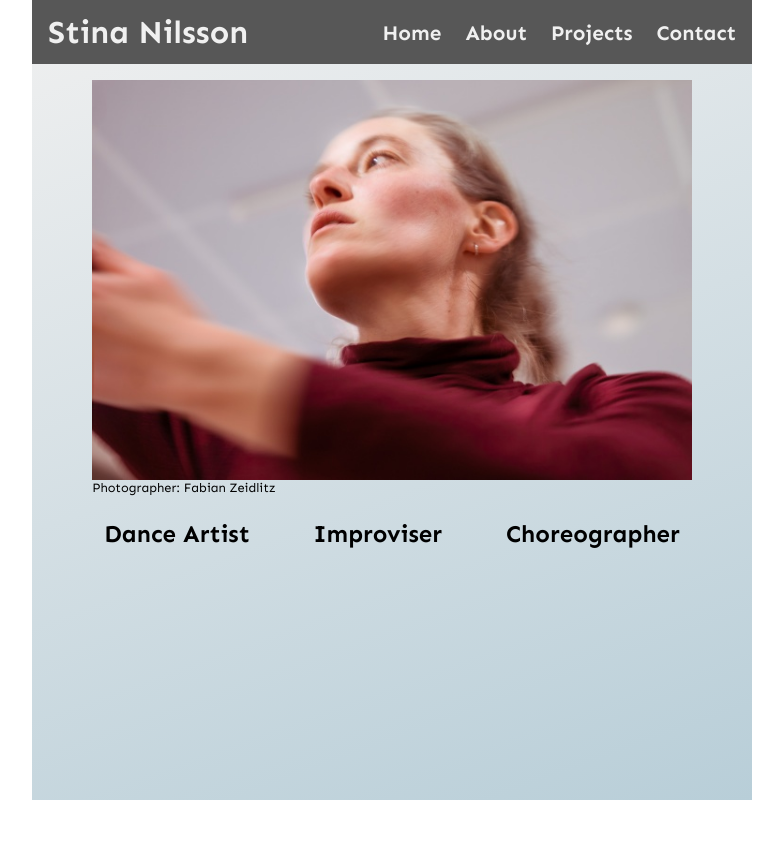
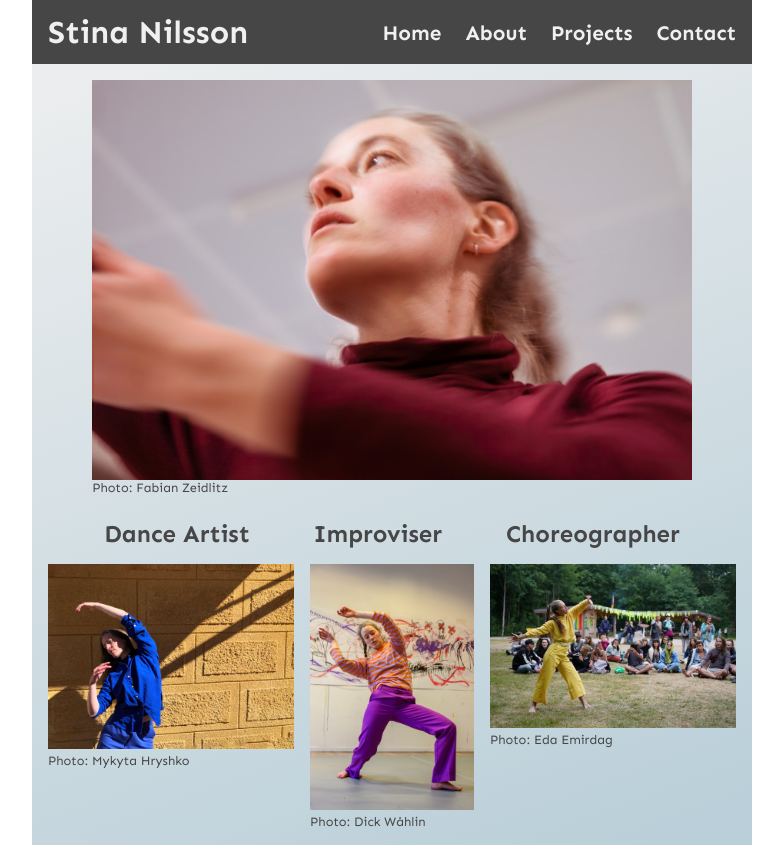
Before and after one commit to codeballet/stina-project, a React (Vite) app: page / in a window 1280 px wide. Shown: the whole page, without its empty margins (248-1031 px from the left). Before the commit the page ends 800 px from the top, so only its background shows below. Built offline with nearby package versions, Linux system fonts and the light colour scheme.

Commit message:
feat: add all data and adjust color

```diff
--- a/src/components/Header.tsx
+++ b/src/components/Header.tsx
@@ -14,7 +14,7 @@ export function Header(): ReactElement {
                 }
                 to="/"
             >
-                <h1 className="header-title">Stina Nilsson</h1>
+                <h1 id="header-title">Stina Nilsson</h1>
             </Link>
             <Nav open={isOpen} openCallback={setIsOpen} />
         </header>
--- a/src/css/header.css
+++ b/src/css/header.css
@@ -11,12 +11,12 @@
     width: 100%;
     max-width: 720px;
 
-    .header-title {
+    #header-title {
         width: max-content;
         color: var(--color-background);
     }
 
-    .header-title:hover {
+    #header-title:hover {
         color: var(--color-hover);
     }
 }
--- a/src/css/home.css
+++ b/src/css/home.css
@@ -5,20 +5,38 @@
     gap: 1rem;
     padding: 1rem;
 
-    .home-figure {
+    .home-hero {
         display: flex;
         flex-direction: column;
         align-items: center;
 
-        .home-figure-img {
+        .home-hero-img {
             max-height: 50vh;
             width: 100%;
             object-fit: contain;
         }
 
-        .home-figure-credits {
+        .home-hero-credits {
             align-self: flex-start;
             font-size: 0.8rem;
+        }
+    }
+
+    .home-images {
+        display: flex;
+        flex-direction: row;
+        gap: 1rem;
+
+        .home-image {
+            flex-grow: 1;
+
+            .home-image-pic {
+                width: 100%;
+            }
+
+            .home-image-caption {
+                font-size: 0.8rem;
+            }
         }
     }
 
--- a/src/css/index.css
+++ b/src/css/index.css
@@ -21,8 +21,8 @@
     --color-background: #f0f0f0;
     --color-gradient-dark: #b8ced8;
     --color-hover: rgb(255, 255, 166);
-    --color-nav: rgb(87, 87, 87);
-    --color-nav-transparent: rgb(87, 87, 87, 0.9);
+    --color-nav: rgb(70, 70, 70);
+    --color-nav-transparent: rgb(70, 70, 70, 0.9);
 }
 
 body {
@@ -31,6 +31,14 @@ body {
     width: 100vw;
     display: flex;
     justify-content: center;
+
+    a,
+    h2,
+    h3,
+    h4,
+    p {
+        color: var(--color-nav);
+    }
 
     a:hover {
         color: var(--color-hover);
--- a/src/css/navlist.css
+++ b/src/css/navlist.css
@@ -6,8 +6,14 @@
 
     li {
         a {
-            color: var(--color-background);
-            font-size: 1.3rem;
+            h4 {
+                color: var(--color-background);
+                font-size: 1.3rem;
+            }
+
+            h4:hover {
+                color: var(--color-hover);
+            }
         }
     }
 }
@@ -15,6 +21,5 @@
 @media (min-width: 720px) {
     .nav-list-items {
         flex-direction: row;
-        /* justify-self: flex-end; */
     }
 }
--- a/src/data.ts
+++ b/src/data.ts
@@ -4,20 +4,20 @@ import imgProject03Url from "./assets/imgs/img-stina-project-03-web.jpg";
 import imgProject04Url from "./assets/imgs/img-stina-project-04-web.jpg";
 import imgProject05Url from "./assets/imgs/img-stina-project-05-web.jpg";
 import imgProject06Url from "./assets/imgs/img-stina-project-06-web.jpg";
-// import imgProject07Url from "./assets/imgs/img-stina-project-07-web.jpg";
-// import imgProject08Url from "./assets/imgs/img-stina-project-08-web.jpg";
-// import imgProject09Url from "./assets/imgs/img-stina-project-09-web.jpg";
-// import imgProject10Url from "./assets/imgs/img-stina-project-10-web.jpg";
-// import imgProject11Url from "./assets/imgs/img-stina-project-11-web.jpg";
-// import imgProject12Url from "./assets/imgs/img-stina-project-12-web.jpg";
-// import imgProject13Url from "./assets/imgs/img-stina-project-13-web.jpg";
-// import imgProject14Url from "./assets/imgs/img-stina-project-14-web.jpg";
-// import imgProject15Url from "./assets/imgs/img-stina-project-15-web.jpg";
-// import imgProject16Url from "./assets/imgs/img-stina-project-16-web.jpg";
-// import imgProject17Url from "./assets/imgs/img-stina-project-17-web.jpg";
-// import imgProject18Url from "./assets/imgs/img-stina-project-18-web.jpg";
-// import imgProject19Url from "./assets/imgs/img-stina-project-19-web.jpg";
-// import imgProject20Url from "./assets/imgs/img-stina-project-20-web.jpg";
+import imgProject07Url from "./assets/imgs/img-stina-project-07b-web.jpg";
+import imgProject08Url from "./assets/imgs/img-stina-project-08-web.jpg";
+import imgProject09Url from "./assets/imgs/img-stina-project-09-web.jpg";
+import imgProject10Url from "./assets/imgs/img-stina-project-10-web.jpg";
+import imgProject11Url from "./assets/imgs/img-stina-project-11-web.jpg";
+import imgProject12Url from "./assets/imgs/img-stina-project-12-web.jpg";
+import imgProject13Url from "./assets/imgs/img-stina-project-13-web.jpg";
+import imgProject14Url from "./assets/imgs/img-stina-project-14-web.jpg";
+import imgProject15Url from "./assets/imgs/img-stina-project-15-web.jpg";
+import imgProject16Url from "./assets/imgs/img-stina-project-16-web.jpg";
+import imgProject17Url from "./assets/imgs/img-stina-project-17-web.jpg";
+import imgProject18Url from "./assets/imgs/img-stina-project-18-web.jpg";
+import imgProject19Url from "./assets/imgs/img-stina-project-19-web.jpg";
+import imgProject20Url from "./assets/imgs/img-stina-project-20-web.jpg";
 import { IProject } from "./interfaces";
 
 export const projects: IProject[] = [
@@ -60,7 +60,105 @@ export const projects: IProject[] = [
         id: 6,
         img: imgProject06Url,
         credits: "Photo: Mykyta Hryshko",
-        title: "KOLOSSAL FRIHET",
+        title: "A FRINGE OF FREEDOM",
         info: "Solo performance based on Deborah Levy's autobiography. Dance and choreography: Stina Nilsson. Performed at Kulturhuset Spira and Tranås at the Fringe Festival 2023.",
     },
+    {
+        id: 7,
+        img: imgProject07Url,
+        credits: "Photo: Marcus Gyllborg",
+        title: "STUDIO SILK",
+        info: "Co-founder and artistic director of a platform for experimental and interdisciplinary art in Jönköping, Sweden 2018-2023. Working with local, national and international artists from different art forms like poetry, light art, music, dance and painting. With local and national financial support.",
+    },
+    {
+        id: 8,
+        img: imgProject08Url,
+        credits: "Photo: Marcus Gyllborg",
+        title: "SUNDLAND/KIM/NILSSON",
+        info: "Dance and music improvisation project with Dan Peter Sundland - bass guitar and Bari Kim - dance. Touring in Sweden 2023-2024 at Österängens Kolsthall, Studio Silk, Kulturhuset Jönköping, Konstnärshuset Svavel, Grenna Museum, Kultivera Tranås.",
+    },
+    {
+        id: 9,
+        img: imgProject09Url,
+        credits: "Photo: Christian Håkansson",
+        title: "SUBTERRANEA",
+        info: "Solo piece for interdisciplinary art project in Taberg mine outside of Jönköping. A production by Scenkonst Jönköping, 2023.",
+    },
+    {
+        id: 10,
+        img: imgProject10Url,
+        credits: "Photo: Fabian Zeidlitz",
+        title: "OH10",
+        info: "Performance with dance and 10 overhead projectors with light artist Evelina Dembacke, painter Helena Boström and dancers Isabell Karlsson/Rebecca Lång. Performed in public spaces in Jönköping, Vaggeryd and Tranås 2022.",
+    },
+    {
+        id: 12,
+        img: imgProject12Url,
+        credits: "Photo: Milica Denkovic",
+        title: "DEN SISTA DRONTENS SALONG",
+        info: "Performance based on the life, art and poetry of Harriet Löwenhjelm. Poetry: Louise Halvardsson. Live painting: Helena Boström. Dance: Stina Nilsson. Performed at Studio Silk, Kulturhuset Spira, Tokalynga Flying Festival, Tranås At The Fringe Festival 2022. With support from Swedish Arts Council, Region Jönköpings län and Kultur- och Fritidsförvaltningen Jönköpings kommun.",
+    },
+    {
+        id: 11,
+        img: imgProject11Url,
+        credits: "Photo: Johan W Avby",
+        title: "CIRKLA",
+        info: "Exploring dance in a sustainable way to interact with art exhibitions in Jönköpings läns museum and Vandalorum. With dancer Emma Strandsäter 2020. Supported by Swedish Arts Grants Committee and Region Jönköpings län.",
+    },
+    {
+        id: 13,
+        img: imgProject13Url,
+        credits: "",
+        title: "YOUR STRANGEST FRIEND",
+        info: "Collaboration with the poet Dominic Williams (Wales) performed at Tranås at the fringe, International Poetry festival Jönköping, Gothenburg Fringe festival and Stockholm Fringe festival. 2019 - 2024.",
+    },
+    {
+        id: 14,
+        img: imgProject14Url,
+        credits: "Photo: Lars Abrahamsson",
+        title: "HUR LUFTEN KÄNNS MOT HUDEN/GRÄNSLANDET",
+        info: "Several collaborations with the visual artist Helena Boström, working with dance and live painting 2017-2023. Performed in many locations and festivals over the years. Funded by national and local culture funds.",
+    },
+    {
+        id: 15,
+        img: imgProject15Url,
+        credits: "Photo: Evelina Dembacke",
+        title: "ART ZONE 1, 2 AND 3",
+        info: "Art installations in abandoned shop premises in city centers around Jönköping. With dancer Isabell Karlsson, light artist Evelina Dembacke and painter Helena Boström. 2020 - 2021. Supported by Tranås Kommun, Region Jönköpings län, Studio SIlk.",
+    },
+    {
+        id: 16,
+        img: imgProject16Url,
+        credits: "Photo: Evelina Dembacke",
+        title: "DANSBÄNKAR: TEMPORARY DISTANCES",
+        info: "Commission by DANSspår/Region Jönköpings län, site specific video work. Light design and video: Evelina Dembacke. Dance: Isabell Karlsson, Stina Nilsson. Knektaparken, Jönköping 2021.",
+    },
+    {
+        id: 17,
+        img: imgProject17Url,
+        credits: "Picture: Marcus Gyllborg",
+        title: "LIGHT POLLUTION",
+        info: "Performance with poet Annika Paldanius and sound artist Jan Carleklev. SmåLit literature festival 2020. Österängens Konsthall together with light designers Evelina Dembacke and Erik Olsson. Funded by SmåLit, Jönköping municipality, Region Jönköpings län and Österängens Konsthall.",
+    },
+    {
+        id: 18,
+        img: imgProject18Url,
+        credits: "",
+        title: "MEIN FELL",
+        info: 'Performance about skin and loss. Choreography: Stephanie Sembdner. Dance: Stina Nilsson. Sound: William "Bilwa" Costa. Performed at BAT Theatre and Ufer Studios, Berlin 2013.',
+    },
+    {
+        id: 19,
+        img: imgProject19Url,
+        credits: "",
+        title: "SUPERHANDS",
+        info: "Dance- and music collective working with improvised performances. Drums: Mads Forsby. Piano: Anders Filipsen. Trumpet: Emil Jensen. Piano and clarinet: Dan Nicholls. Guitar: Markus Pesonen. Dance: Stina Nilsson, Linda Reinered, Anne-Mareike Hess, Emma-Cecilia Ajanki. Performing in places like Statens Museum for Kunst, Dansehallerne, Bimhuis, and touring in Denmark, Germany and The Netherlands 2010 - 2013. Supported by Jazz Denmark, Nordeafonden and others.",
+    },
+    {
+        id: 20,
+        img: imgProject20Url,
+        credits: "",
+        title: "SULT",
+        info: "Performance about hunger and friendship with Linda Reinered. Dance and choreography: Linda Reinered and Stina Nilsson. Costume design: Emelie Ahlnér. Music: Markus Pesonen. Performed at Litteraturhaus Copenhagen, Vildskud festival and other places 2010.",
+    },
 ];
--- a/src/pages/Home.tsx
+++ b/src/pages/Home.tsx
@@ -1,17 +1,20 @@
 import { ReactElement } from "react";
 import imgHeroUrl from "../assets/imgs/img-stina-hero-web.jpg";
+import img1Url from "../assets/imgs/img-stina-home-01-web.jpg";
+import img2Url from "../assets/imgs/img-stina-home-02-web.jpg";
+import img3Url from "../assets/imgs/img-stina-home-03-web.jpg";
 
 export function Home(): ReactElement {
     return (
         <div className="home">
-            <figure className="home-figure">
+            <figure className="home-hero">
                 <img
-                    className="home-figure-img"
+                    className="home-hero-img"
                     src={imgHeroUrl}
                     alt="Stina dancing"
                 />
-                <figcaption className="home-figure-credits">
-                    <p>Photographer: Fabian Zeidlitz</p>
+                <figcaption className="home-hero-credits">
+                    <p>Photo: Fabian Zeidlitz</p>
                 </figcaption>
             </figure>
             <section className="home-text">
@@ -19,6 +22,38 @@ export function Home(): ReactElement {
                 <h2>Improviser</h2>
                 <h2>Choreographer</h2>
             </section>
+            <section className="home-images">
+                <figure className="home-image">
+                    <img
+                        src={img1Url}
+                        alt="Stina dancing in blue dress"
+                        className="home-image-pic"
+                    />
+                    <figcaption className="home-image-caption">
+                        <p>Photo: Mykyta Hryshko</p>
+                    </figcaption>
+                </figure>
+                <figure className="home-image">
+                    <img
+                        src={img2Url}
+                        alt="Stina dancing in violet dress"
+                        className="home-image-pic"
+                    />
+                    <figcaption className="home-image-caption">
+                        <p>Photo: Dick Wåhlin</p>
+                    </figcaption>
+                </figure>
+                <figure className="home-image">
+                    <img
+                        src={img3Url}
+                        alt="Stina dancing in yellow dress"
+                        className="home-image-pic"
+                    />
+                    <figcaption className="home-image-caption">
+                        <p>Photo: Eda Emirdag</p>
+                    </figcaption>
+                </figure>
+            </section>
         </div>
     );
 }
```
